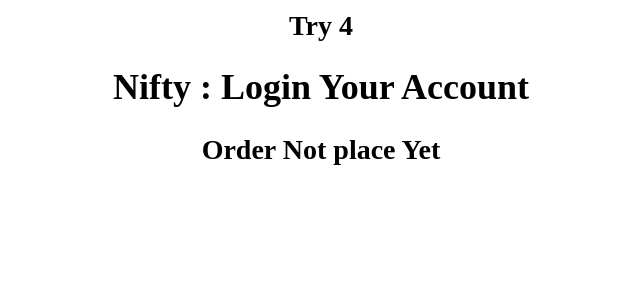
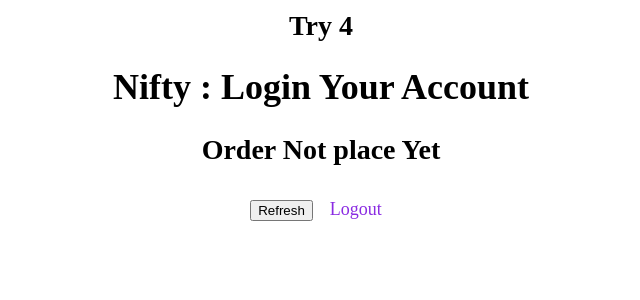
Before and after one commit to raoshah/Trading, a Flask app: template api/templates/check.html in a window 1280 px wide. Shown: the part 150-450 px from the top of the page, without its empty margins (319-959 px from the left). Run offline with Flask 3, Linux system fonts and the light colour scheme; the template is opened without the code that fills it, so the values that code supplies are empty.

Commit message:
fix bug 2 otder palce

```diff
--- a/api/templates/check.html
+++ b/api/templates/check.html
@@ -6,6 +6,12 @@
 <h2>Try <span id="count"></span> </h2>
 <h1>Nifty : <span id="status"></span></h1>
 <h2>Order Not place Yet </h2>
+<h2>
+    <button onclick="checkStatus()">Refresh</button>
+    <a href="/logout">Logout</a>
+</h2>
+
+
 <script>
     let counter = 1
     function checkStatus() {
```
